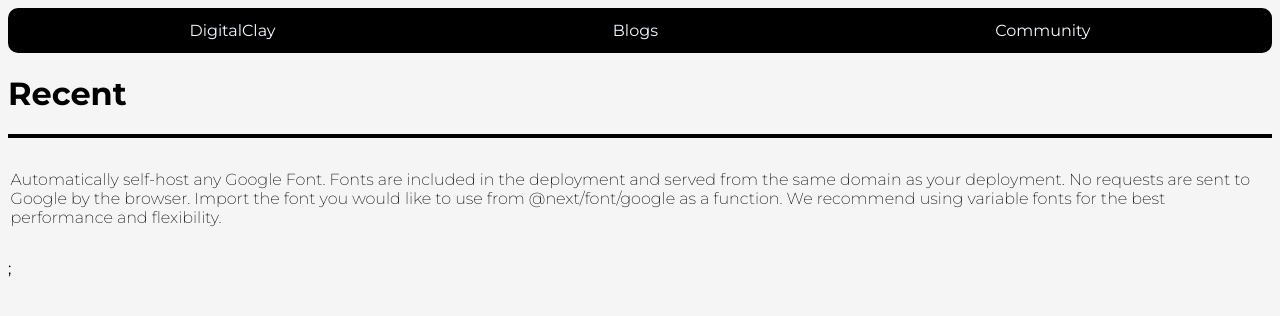
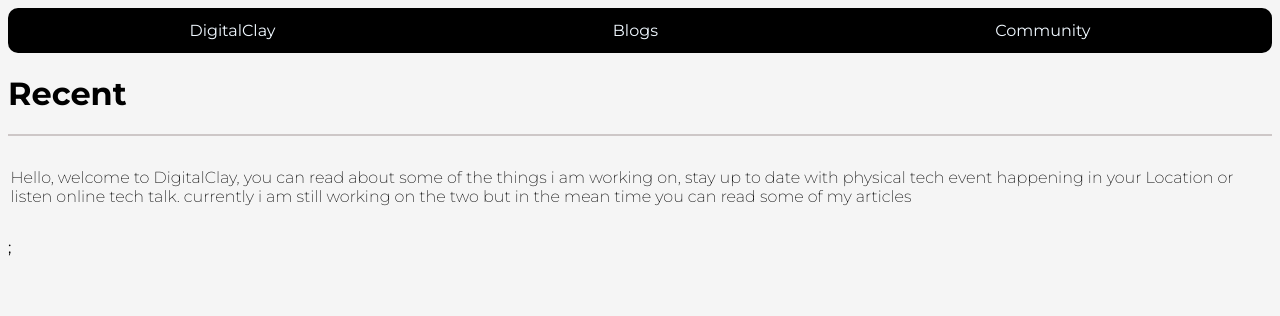
Before and after one commit to Eberechi-uche/digitalClay, a Next.js app: page / in a window 1280 px wide. Shown: the top 316 px of the page. Built offline with nearby package versions, Linux system fonts and the light colour scheme.

Commit message:
update Markdown file

```diff
--- a/pages/index.js
+++ b/pages/index.js
@@ -15,11 +15,10 @@
       <hr />
       <Layout>
         <p>
-          Automatically self-host any Google Font. Fonts are included in the
-          deployment and served from the same domain as your deployment. No
-          requests are sent to Google by the browser. Import the font you would
-          like to use from @next/font/google as a function. We recommend using
-          variable fonts for the best performance and flexibility.
+          Hello, welcome to DigitalClay, you can read about some of the things i
+          am working on, stay up to date with physical tech event happening in
+          your Location or listen online tech talk. currently i am still working
+          on the two but in the mean time you can read some of my articles
         </p>
       </Layout>
     </div>
--- a/pages/post/[id].js
+++ b/pages/post/[id].js
@@ -33,7 +33,9 @@
       <Layout>
         <div className={utilStyles.fl}>
           <h1 className={utilStyles.heading2Xl}>{postData.title}</h1>
-          <Date dateString={postData.date}></Date>
+          <div>
+            <Date dateString={postData.date}></Date>
+          </div>
         </div>
 
         <hr />
--- a/styles/globals.css
+++ b/styles/globals.css
@@ -31,5 +31,5 @@
   transform: scale(1.1);
 }
 hr {
-  border: 2px double black;
+  border: 0.1px solid rgb(205, 199, 199);
 }
--- a/styles/utils.module.css
+++ b/styles/utils.module.css
@@ -54,6 +54,10 @@
   display: flex;
   justify-content: space-between;
 }
+.fl div {
+  display: grid;
+  place-content: center;
+}
 .btn {
   background-color: #4caf50; /* Green */
   border: none;
```
Also changed, not shown: posts/clickCounter-the-making.md (+8 -4 lines).
